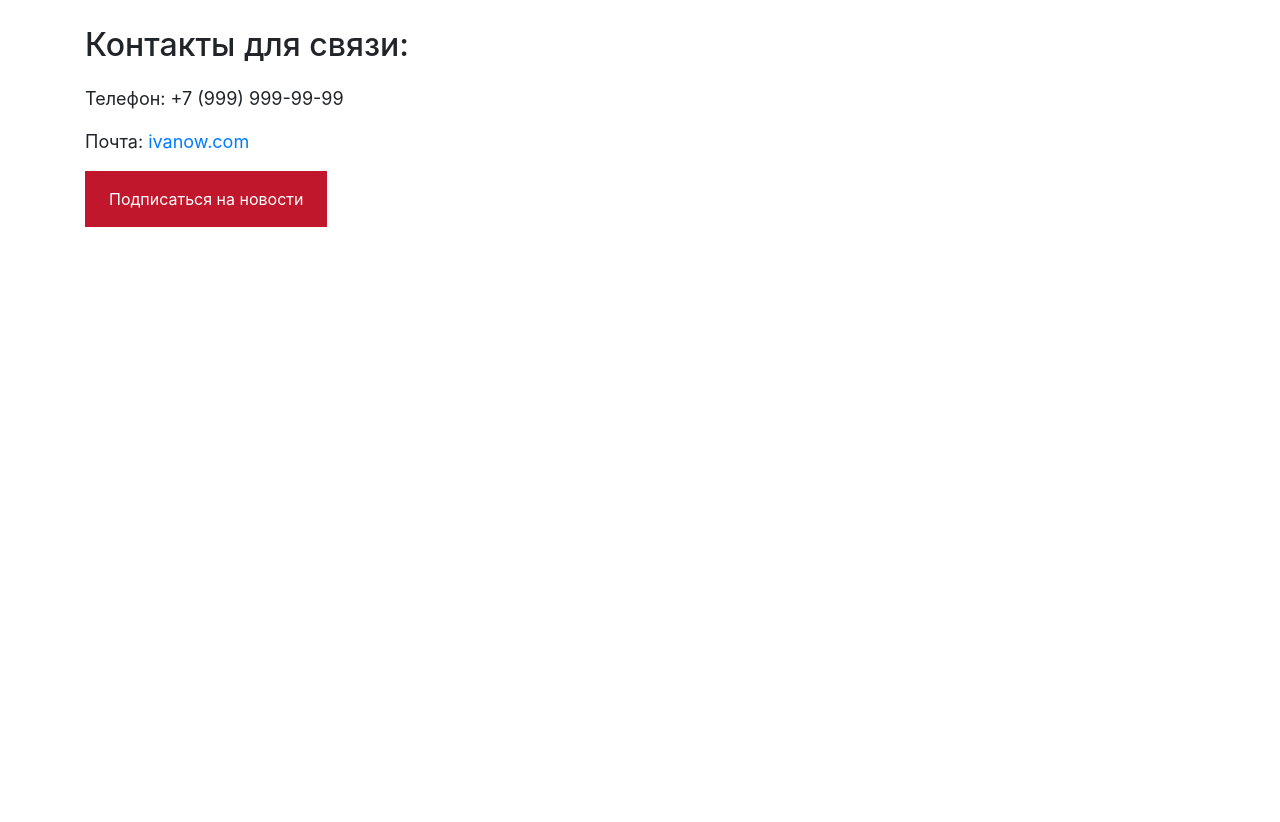
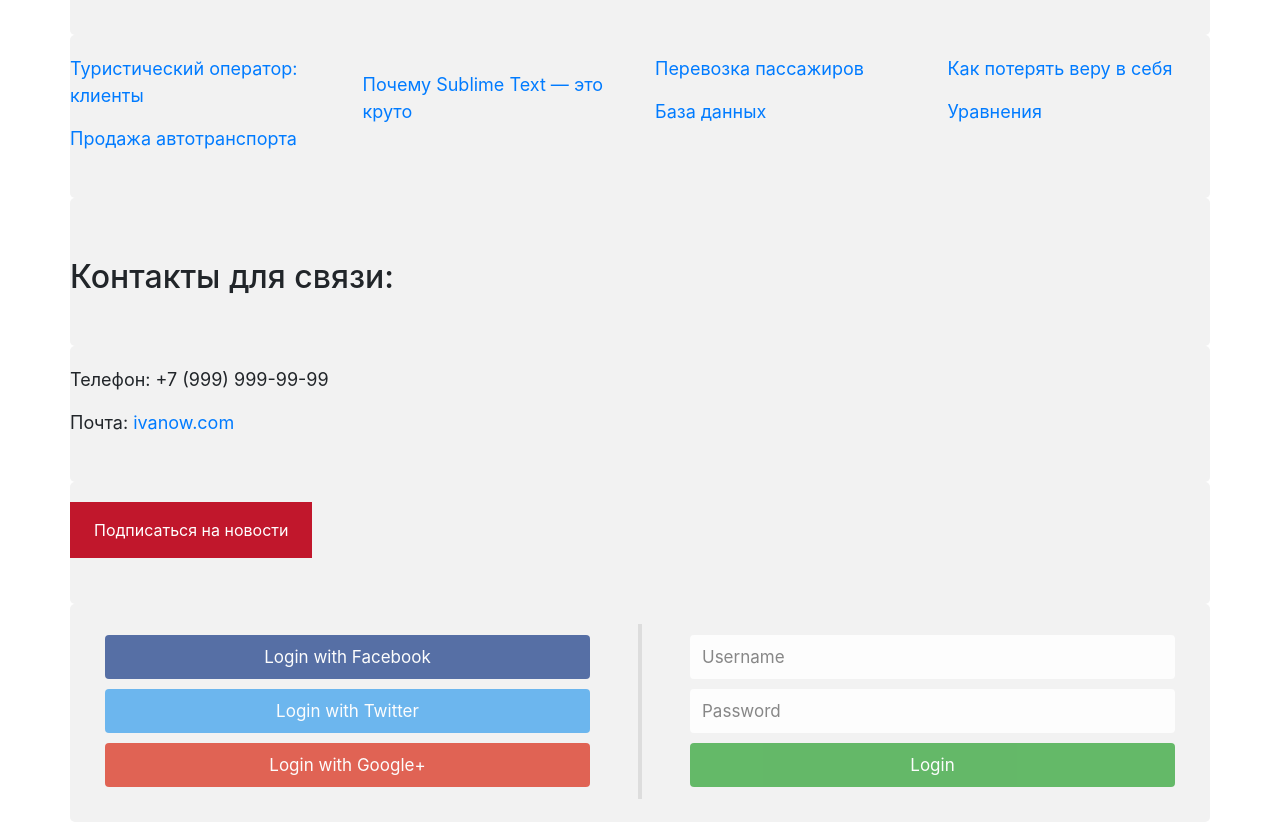
Before and after one commit to dima20004/lab, a plain HTML site: page index.html in a window 1280 px wide. Shown: the part 740-1562 px from the top of the page. Before the commit the page ends 983 px from the top, so only its background shows below. Drawn offline with nearby package versions, Linux system fonts and the light colour scheme.

Commit message:
Добавление формы

```diff
--- a/index.html
+++ b/index.html
@@ -39,6 +39,126 @@
     padding: 1rem 1.5rem; /* Поля вокруг текста */
     margin-bottom: 1rem; /* Отступ снизу */
    }
+   * {box-sizing: border-box}
+
+/* style the container */
+.container {
+  position: relative;
+  border-radius: 5px;
+  background-color: #f2f2f2;
+  padding: 20px 0 30px 0;
+}
+
+/* style inputs and link buttons */
+input,
+.btn {
+  width: 100%;
+  padding: 12px;
+  border: none;
+  border-radius: 4px;
+  margin: 5px 0;
+  opacity: 0.85;
+  display: inline-block;
+  font-size: 17px;
+  line-height: 20px;
+  text-decoration: none; /* remove underline from anchors */
+}
+
+input:hover,
+.btn:hover {
+  opacity: 1;
+}
+
+/* add appropriate colors to fb, twitter and google buttons */
+.fb {
+  background-color: #3B5998;
+  color: white;
+}
+
+.twitter {
+  background-color: #55ACEE;
+  color: white;
+}
+
+.google {
+  background-color: #dd4b39;
+  color: white;
+}
+
+/* style the submit button */
+input[type=submit] {
+  background-color: #4CAF50;
+  color: white;
+  cursor: pointer;
+}
+
+input[type=submit]:hover {
+  background-color: #45a049;
+}
+
+/* Two-column layout */
+.col {
+  float: left;
+  width: 50%;
+  margin: auto;
+  padding: 0 50px;
+  margin-top: 6px;
+}
+
+/* Clear floats after the columns */
+.row:after {
+  content: "";
+  display: table;
+  clear: both;
+}
+
+/* vertical line */
+.vl {
+  position: absolute;
+  left: 50%;
+  transform: translate(-50%);
+  border: 2px solid #ddd;
+  height: 175px;
+}
+
+/* text inside the vertical line */
+.inner {
+  position: absolute;
+  top: 50%;
+  transform: translate(-50%, -50%);
+  background-color: #f1f1f1;
+  border: 1px solid #ccc;
+  border-radius: 50%;
+  padding: 8px 10px;
+}
+
+/* hide some text on medium and large screens */
+.hide-md-lg {
+  display: none;
+}
+
+/* bottom container */
+.bottom-container {
+  text-align: center;
+  background-color: #666;
+  border-radius: 0px 0px 4px 4px;
+}
+
+/* Responsive layout - when the screen is less than 650px wide, make the two columns stack on top of each other instead of next to each other */
+@media screen and (max-width: 650px) {
+  .col {
+    width: 100%;
+    margin-top: 0;
+  }
+  /* hide the vertical line */
+  .vl {
+    display: none;
+  }
+  /* show the hidden text on small screens */
+  .hide-md-lg {
+    display: block;
+    text-align: center;
+  }
   </style>
 </head>
 
@@ -113,6 +233,41 @@
     </div>
   </div>
 
+  <div class="container">
+    <form action="/action_page.php">
+      <div class="row">
+        <h2 style="text-align:center"></h2>
+        <div class="vl">
+
+        </div>
+
+        <div class="col">
+          <a href="#" class="fb btn">
+            <i class="fa fa-facebook fa-fw"></i> Login with Facebook
+          </a>
+          <a href="#" class="twitter btn">
+            <i class="fa fa-twitter fa-fw"></i> Login with Twitter
+          </a>
+          <a href="#" class="google btn">
+            <i class="fa fa-google fa-fw"></i> Login with Google+
+          </a>
+        </div>
+
+        <div class="col">
+          <div class="hide-md-lg">
+            <p></p>
+          </div>
+
+          <input type="text" name="username" placeholder="Username" required>
+          <input type="password" name="password" placeholder="Password" required>
+          <input type="submit" value="Login">
+        </div>
+
+      </div>
+    </form>
+  </div>
+
+
 </body>
 
 
```
